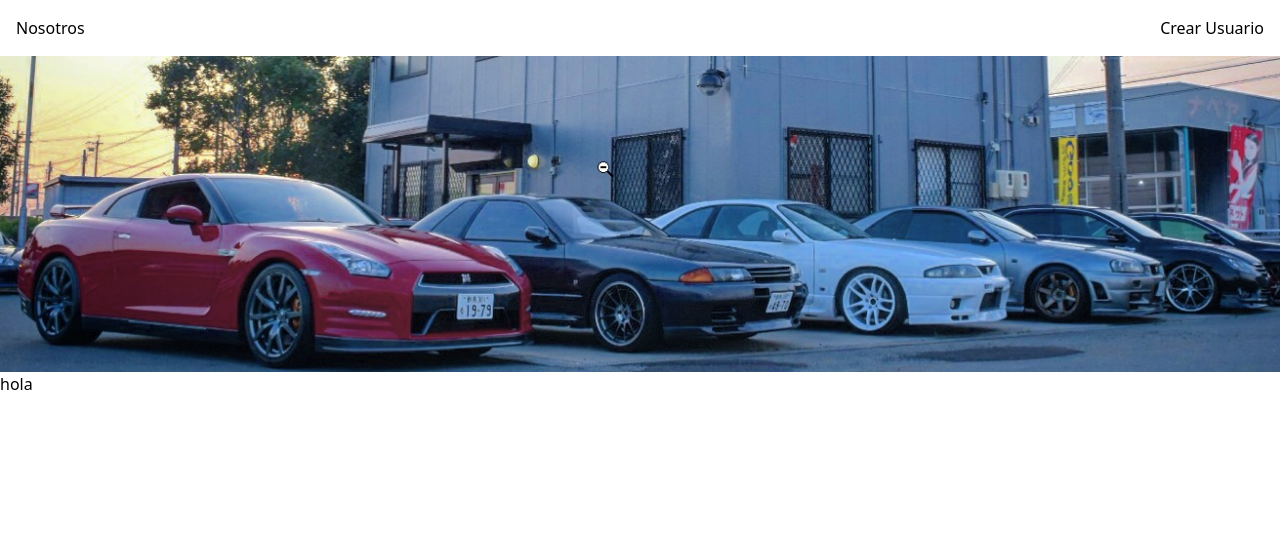
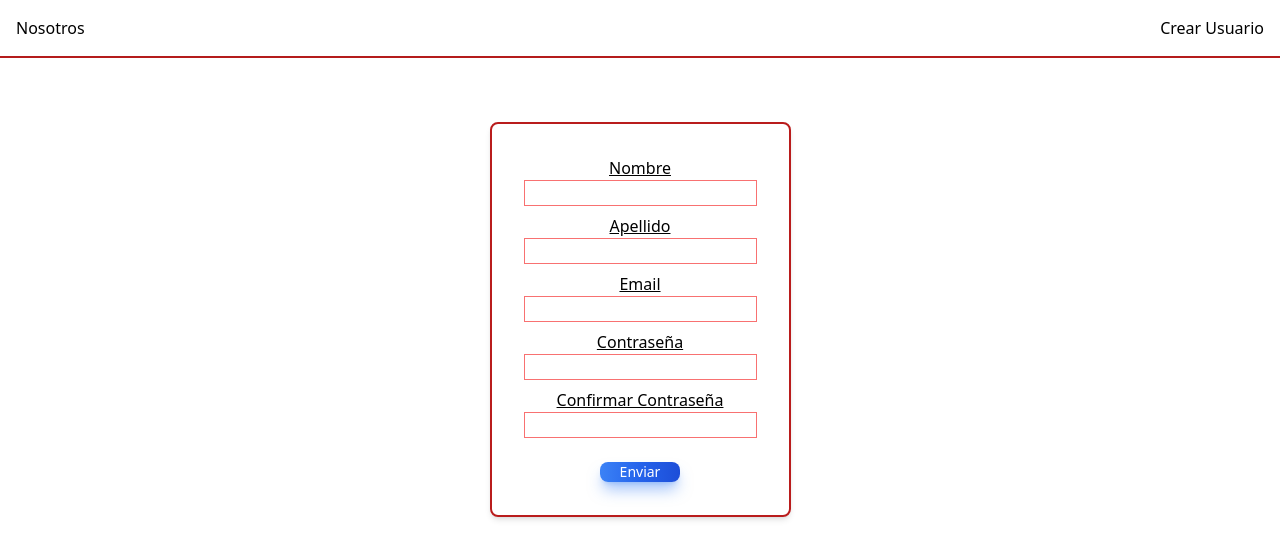
Before and after one commit to Akvirac/nuxProyect, a Nuxt app in the folder carShop/carshop/: page /login/registrarse in a window 1280 px wide. Shown: the top 558 px of the page. Built offline with nearby package versions, Linux system fonts and the light colour scheme.

Commit message:
avancescarshop

```diff
--- a/carShop/carshop/components/Boton.vue
+++ b/carShop/carshop/components/Boton.vue
@@ -9,7 +9,7 @@ defineProps({
 <template>
 	<button
 		:type="type"
-		class="text-white bg-gradient-to-r from-blue-500 via-blue-600 to-blue-700 hover:bg-gradient-to-br focus:ring-4 focus:outline-none focus:ring-blue-300 shadow-lg shadow-blue-500/50 font-medium rounded-lg text-sm px-5 text-center mr-2 mb-2"
+		class="text-white bg-gradient-to-r from-blue-500 via-blue-600 to-blue-700 hover:bg-gradient-to-br focus:ring-4 focus:outline-none focus:ring-blue-300 shadow-lg shadow-blue-500/50 font-medium rounded-lg text-sm px-5 text-center"
 	>
 		<slot />
 	</button>
--- a/carShop/carshop/components/Input.vue
+++ b/carShop/carshop/components/Input.vue
@@ -25,7 +25,7 @@ defineProps({
 		<div class="flex justify-center">
 			<input
 				:type="type"
-				class="border border-emerald-500"
+				class="border border-red-400"
 				:modelValue="modelValue"
 				@input="$emit('update:modelValue', $event.target.value)"
 			/>
--- a/carShop/carshop/data.js
+++ b/carShop/carshop/data.js
@@ -53,15 +53,9 @@ export const autos = [
 ]
 export const usuarios = [
 	{
-		user: 'arielvivian',
+		firstName: 'ariel',
+		lastName: 'vivian',
+		email: 'juanarielvivian@gmail.com',
 		password: '14511915',
 	},
-	{
-		user: 'pedropica',
-		password: 'salpica',
-	},
-	{
-		user: 'vilmapica',
-		password: 'vilma',
-	},
 ]
--- a/carShop/carshop/layouts/default.vue
+++ b/carShop/carshop/layouts/default.vue
@@ -3,6 +3,7 @@ import imagNav from '~/statics/images/ImagenNavBar.png'
 </script>
 <template>
 	<div>
+		<div class="border-b-2 border-red-700">
 			<header class="shadow-sm bg-white">
 				<nav class="p-4 flex justify-between">
 					<ul class="flex gap-4">
@@ -19,6 +20,7 @@ import imagNav from '~/statics/images/ImagenNavBar.png'
 					</ul>
 				</nav>
 			</header>
+		</div>
 		<div>
 			<img class="h-auto max-w-full w-full md:max-h-screen" :src="imagNav" />
 		</div>
--- a/carShop/carshop/layouts/login.vue
+++ b/carShop/carshop/layouts/login.vue
@@ -3,6 +3,7 @@ import imagNav from '~/statics/images/ImagenNavBar.png'
 </script>
 <template>
 	<div>
+		<div class="border-b-2 border-red-700">
 			<header class="shadow-sm bg-white">
 				<nav class="p-4 flex justify-between">
 					<ul class="flex gap-4">
@@ -13,9 +14,8 @@ import imagNav from '~/statics/images/ImagenNavBar.png'
 					</ul>
 				</nav>
 			</header>
-		<div>
-			<img class="h-auto max-w-full w-full md:max-h-screen" :src="imagNav" />
 		</div>
+
 		<div>
 			<slot />
 		</div>
--- a/carShop/carshop/pages/login/index.vue
+++ b/carShop/carshop/pages/login/index.vue
@@ -31,7 +31,7 @@ function loginVer() {
 		console.log(usuario.user)
 	})
 	if (!findUser) {
-		alert('El usuario o contrasenia es incorrecto.')
+		alert('El usuario o contraseña es incorrecto.')
 	}
 }
 
--- a/carShop/carshop/pages/login/registrarse.vue
+++ b/carShop/carshop/pages/login/registrarse.vue
@@ -1,8 +1,36 @@
 <script setup>
+import { usuarios } from '~/data'
+
 definePageMeta({
 	layout: 'login',
 })
+
+function handleSubmit() {}
+
+const usersCopy = ref(usuarios)
+
+const user = ref({})
 </script>
+
 <template>
-	<h2>hola</h2>
+	<div class="flex justify-center">
+		<div
+			class="flex flex-col items-center border-2 border-red-700 p-8 space-y-2 mt-16 rounded-lg shadow-md"
+		>
+			<Input text="Nombre" type="text" v-model="user.firstName" />
+			<Input text="Apellido" type="text" v-model="user.lastName" />
+			<Input text="Email" type="email" v-model="user.email" />
+			<Input text="Contraseña" type="password" v-model="user.password" />
+			<Input
+				text="Confirmar Contraseña"
+				type="password"
+				v-model="user.confPassword"
+			/>
+			<div>
+				<Boton class="mt-4" @click="handleSubmit">Enviar</Boton>
+			</div>
+		</div>
+	</div>
+	<!-- {{ usersCopy }}
+	{{ user }} -->
 </template>
```
Lines whose indentation alone changed are shown as unchanged.
